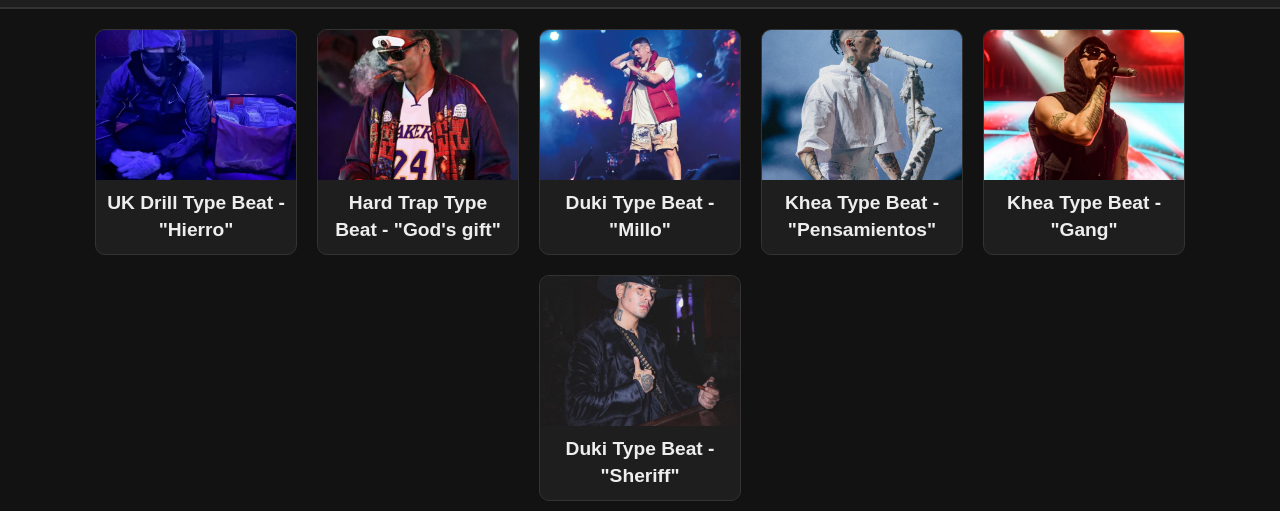
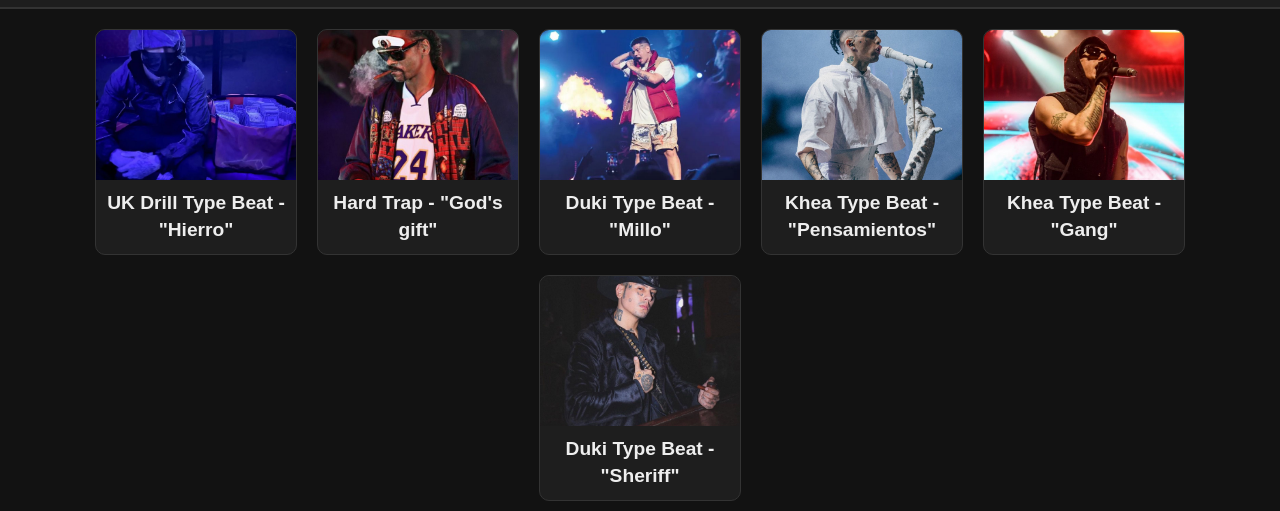
Before and after one commit to MRNbeats/MRNbeats.github.io, a plain HTML site: page EEUU-UK.html in a window 1280 px wide. Shown: the part 113-624 px from the top of the page. Drawn offline with Linux system fonts and the light colour scheme.

Commit message:
Update EEUU-UK.html

```diff
--- a/EEUU-UK.html
+++ b/EEUU-UK.html
@@ -68,7 +68,7 @@
             <div class="card">
                 <img src="Media/godsgift.jpg" alt="Beat God's gift estilo estadounidense">
                 <div class="info">
-                    <h3>Hard Trap Type Beat - "God's gift"</h3>
+                    <h3>Hard Trap - "God's gift"</h3>
                 </div>
             </div>
         </a>
```
